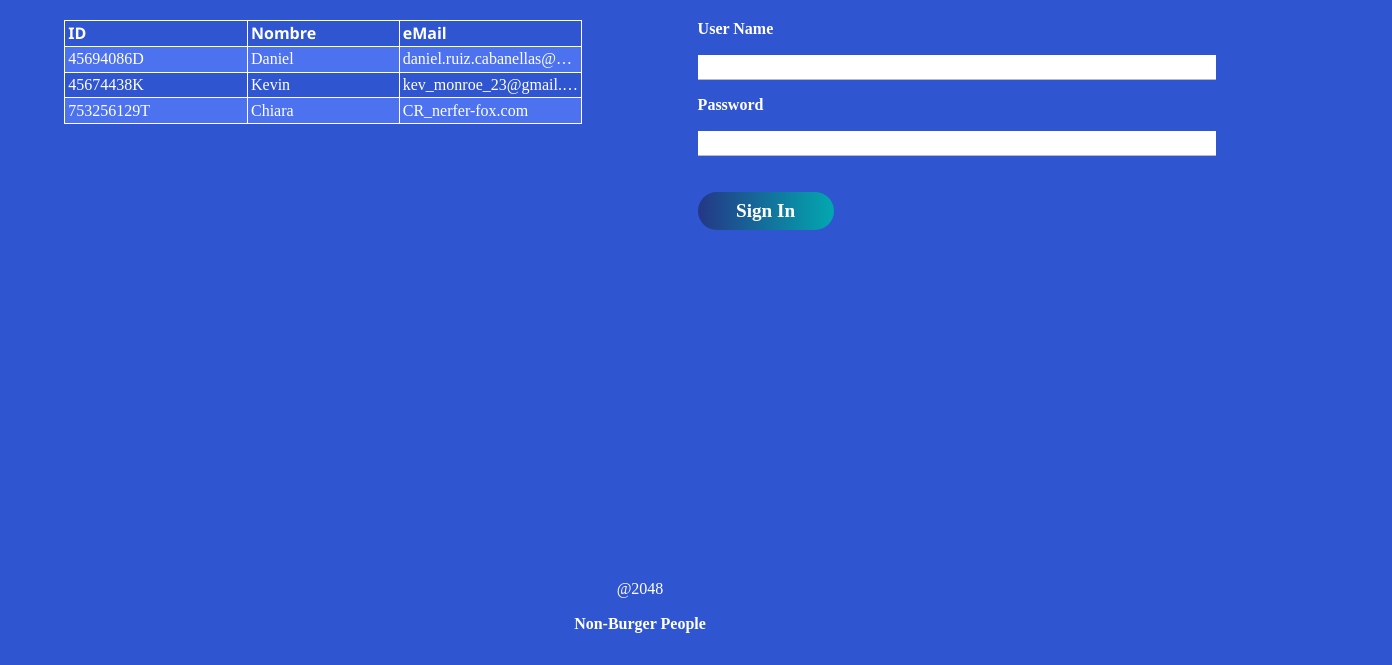
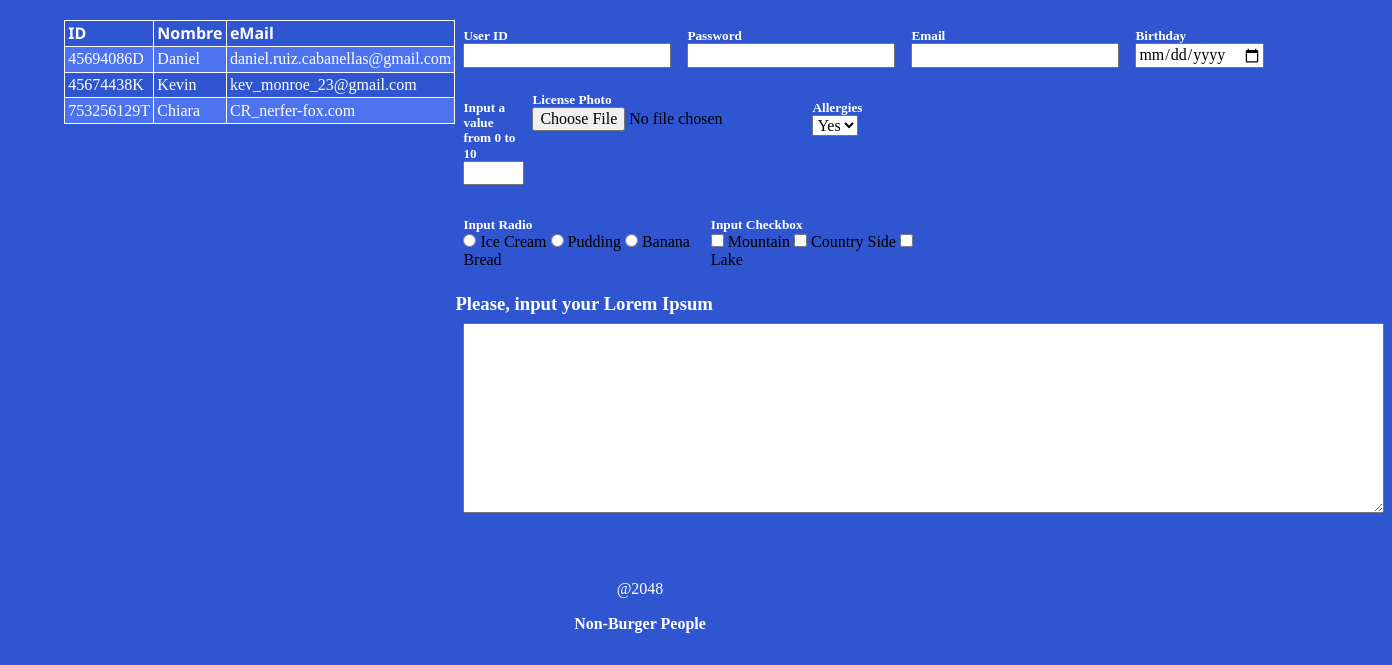
Before and after one commit to AstralDan98/elementosbasicos, a plain HTML site: page index.html in a window 1280 px wide. Shown: the part 167-832 px from the top of the page, 1392 px wide, since content can reach past the window. Drawn offline with Linux system fonts and the light colour scheme; a script that the page names is missing.

Commit message:
NewForm added

```diff
--- a/index.html
+++ b/index.html
@@ -62,10 +62,9 @@
 
         <main>
             <div class="main-element subtitle">
-                <h2>Burgers not actually made with bees</h2>
+                <h2>Table table table</h2>
             </div>
-
-            <div class="main-element crud">
+            <div class="crud">
                 <div class="crud__table">
                     <table>
                         <tr>
@@ -93,31 +92,64 @@
                 </div>
 
                 <div class="crud__form">
-                    <form class="crud__admin-form" id="crud__user-form" action="/users/create" autocomplete="off">
-                        <div class="crud__form-element">
-                            <div class="crud__form-label">
-                                <label for="name">User Name</label>
+                    <form>
+                        <div class="crud__form-four-columns">
+                            <div class="crud__form-element">
+                                <h5>User ID</h5>
+                                <input type="text" id="user_id" name="user_id">
+                            </div>
+                            <div class="crud__form-element">
+                                <h5>Password</h5>
+                                <input type="password" id="user_psswrd" name="user_psswrd">
+                            </div>
+                            <div class="crud__form-element">
+                                <h5>Email</h5>
+                                <input type="email" id="user_email" name="user_email">
+                            </div>
+                            <div class="crud__form-element">
+                                <h5>Birthday</h5>
+                                <input type="date" id="day-of-birth" name="Day of Birth">
+                            </div>
+                        </div>
+                        <div class="crud__form-three-columns">
+                            <div class="crud__form-element"><h5>Input a value from 0 to 10</h5>
+                                <input type="number" id="quantity" name="cuantity" min="0" max="10">
+                            </div>
+                            <div class="crud__form-personaldata__file"><h5>License Photo</h5>
+                            <input type="file">
                             </div>
 
-                            <div class="crud__form-input">
-                                <input type="text" name="name">
+                            <div class="crud__form-element"><h5>Allergies</h5>
+                            <select name="answer" id="answer">
+                                <option value="yes">Yes</option>
+                                <option value="yesnt">No</option>
+                            </select>
                             </div>
                         </div>
-
-                        <div class="crud__form-element">
-                            <div class="crud__form-label">
-                                <label for="name">Password</label>
+                        <div class="crud__form-two-columns">
+                            <div class="crud__form-element"><h5>Input Radio</h5>
+                            <input type="radio" id="icrecream" name="fav_dessert" value="icrecream">
+                            <lable for="icrecream">Ice Cream</lable>
+                            <input type="radio" id="pudding" name="fav_dessert" value="pudding">
+                            <lable for="pudding">Pudding</lable>
+                            <input type="radio" id="bread_banana" name="fav_dessert" value="bread_banana">
+                            <lable for="bread_banana">Banana Bread</lable>
                             </div>
-
-                            <div class="crud__form-input">
-                                <input type="password" name="name">
+                            <div class="crud__form-element"><h5>Input Checkbox</h5>
+                            <input type="checkbox" id="trvl_1" name="trvl_1" value="Mountain">
+                            <lable for="trvl_1">Mountain</lable>
+                            <input type="checkbox" id="trvl_2" name="trvl_2" value="Country-Side">
+                            <lable for="trvl_2">Country Side</lable>
+                            <input type="checkbox" id="trvl_3" name="trvl_3" value="Lake">
+                            <lable for="trvl_3">Lake</lable>
                             </div>
                         </div>
-
-                        <div class="crud__form-element">
-                            <button class="crud__store-button">Sign In</button>
+                        <div class="crud__form-one-coulmn"><h3>Please, input your Lorem Ipsum</h3>
+                            <div class="crud__form-element">
+                                <textarea id="textarea" name="biography" rows="10" cols="100"></textarea>
+                            </div>
                         </div>
-                    </form>
+                    </div>
                 </div>
             </div>
         </main>
--- a/style/main.css
+++ b/style/main.css
@@ -101,7 +101,7 @@ td, th {
 }
 /*Para texto que expande la tabla*/
 td{
-    max-width: 5em;
+    max-width: 40%;
     overflow: hidden;
     text-overflow: ellipsis;
     white-space: nowrap;
@@ -112,7 +112,7 @@ tr:nth-child(even){
 }
 
 /*====================
-========Logo=========
+=========Logo=========
 ======================*/
 
 .logo{
@@ -181,117 +181,46 @@ tr:nth-child(even){
 
 .crud{
     display: flex;
+    flex-direction: row;
     justify-content: space-between;
+}
+
+.crud__form-element{
+    flex-wrap: nowrap;
+    margin: 0.5em;
+}
+
+.crud__form-four-columns{
+    display: flex;
+    flex-direction: row;
+    margin-bottom: 1em 0;
+    width: 25%;
+}
+.crud__form-three-columns{
+    display: flex;
+    flex-direction: row;
+    margin: 1em 0;
+    width: 33.33%;
+}
+
+.crud__form-two-columns{
+    display: flex;
+    flex-direction: row;
+    margin: 1em 0;
+    justify-content:space-between;
+    width: 50%;
+}
+.crud__form-one-column{
+    display: flex;
+    flex-direction: row;
+    margin: 1em 0;
     width: 100%;
 }
 
-.crud__table, .crud__form{
-    min-width: 45%;
-    max-width: 45%;
-}
 
-.crud__table-grid, .crud__table-flex{
-    margin-bottom: 1em;
-    width: 100%;
-}
-
-.crud__table-grid{
-    display: grid;
-    grid-template-columns: 25% 25% 25% 25%;
-    grid-gap: 0.5em;
-}
-
-.crud__table-grid-element{
-    width: 100%;
-}
-
-.crud__table-flex{
-    display: flex;
-    flex-wrap: wrap;
-    gap: 0.5em;
-}
-
-.crud__table-flex-element{
-    flex-basis: 25%;
-}
-
-.crud__form{
-    width: 100%;
-}
-
-.crud__form-element{
-    margin-bottom: 1em;
-    width: 100%;
-}
-
-.crud__form-label{
-    margin-bottom: 1em;
-    width: 100%;
-}
-
-.crud__form-label label{
-    color: hsl(0, 0%, 100%);
-	font-family: "Ubuntu";
-	font-weight: 600;
-	font-size: 1em;
-	transition: color 0.5s;
-}
-
-.crud__form-label--active label{
-	color: hsl(19, 100%, 50%);
-}
-
-.crud__form-input{
-    width: 100%;
-}
-
-.crud__form-input input,
-.crud__form-input textarea,
-.crud__form-input select {
-    background-color: hsl(0, 0%, 100%);
-	border: none;
-	border-bottom: 1px solid hsl(0, 0%, 73%);
-	box-sizing: border-box;
-    color: hsl(0, 0%, 0%);
-	font-family: "Ubuntu";
-	font-weight: 600;
-	padding: 0.2em 0.5em;
-	width: 100%;
-}
-
-.crud__form-input input:focus, .crud__form-input textarea:focus{
-	outline: none;
-}
-
-.crud__form-input select, .crud__form-input select:focus, .crud__form-input select:active {
-	outline: 0 !important;
-}
-
-.crud__store-button{
-	background-image: linear-gradient(to right, #253786 0%, #02A8B0 50%, #253786 100%);
-    background-size: 200% auto;
-    border-radius: 1em;
-    border: none;
-    color: white;
-    cursor: pointer;
-    font-size: 1.2em;
-	font-weight: 600;
-	letter-spacing: 0;
-	line-height: 0px;
-    margin-top: 1em;
-	min-width: 20%;
-	padding: 1em 2em;
-	transition: 0.5s;
-	text-decoration: none;
-}
-
-.crud__store-button:hover{
-    background-size: 100% auto;
-}
-
-.crud__store-button:focus {
-	outline: 0;
-}
+/*====================
+========FOOTER========
+======================*/
 
 .footer-element{
     width: 100%;
@@ -329,6 +258,9 @@ tr:nth-child(even){
         font-size: 1.5em;
     }
 
+    h3 {
+        text-align: center;
+    }
     .logo svg{
         height: 2em;
         width: 2em;
```
Also changed, not shown: codigoCSS_fotosardilla.txt (deleted), codigoHTML_tabla.txt (added), images/favicon.ico.
